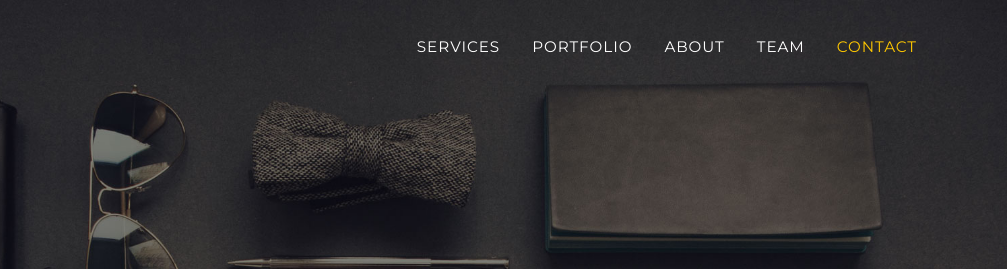
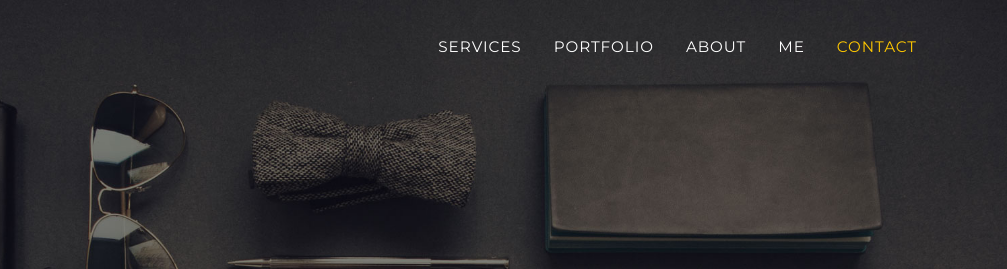
Before and after one commit to Ahmedadel200066/MyEducation_Website, a plain HTML site: page startbootstrap-agency-gh-pages/index.html in a window 1280 px wide. Shown: the top 269 px of the page, 273-1280 px from the left. Drawn offline with nearby package versions, Linux system fonts and the light colour scheme.

Commit message:
Update team link in navigation

```diff
--- a/startbootstrap-agency-gh-pages/index.html
+++ b/startbootstrap-agency-gh-pages/index.html
@@ -30,7 +30,7 @@
                         <li class="nav-item"><a class="nav-link" href="#services">Services</a></li>
                         <li class="nav-item"><a class="nav-link" href="#portfolio">Portfolio</a></li>
                         <li class="nav-item"><a class="nav-link" href="#about">About</a></li>
-                        <li class="nav-item"><a class="nav-link" href="#team">Team</a></li>
+                        <li class="nav-item"><a class="nav-link" href="#team">Me</a></li>
                         <li class="nav-item"><a class="nav-link" href="#contact">Contact</a></li>
                     </ul>
                 </div>
```
